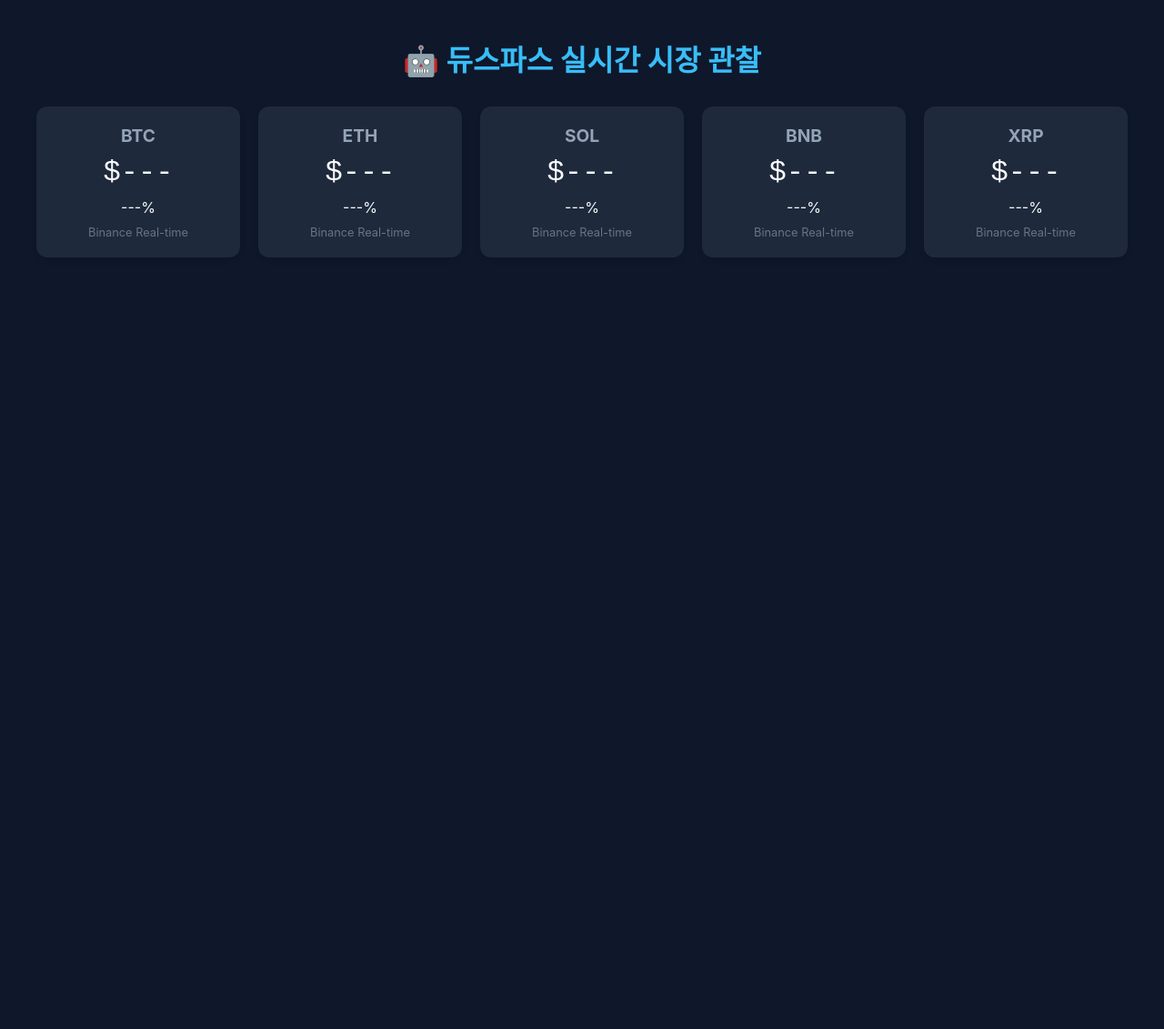
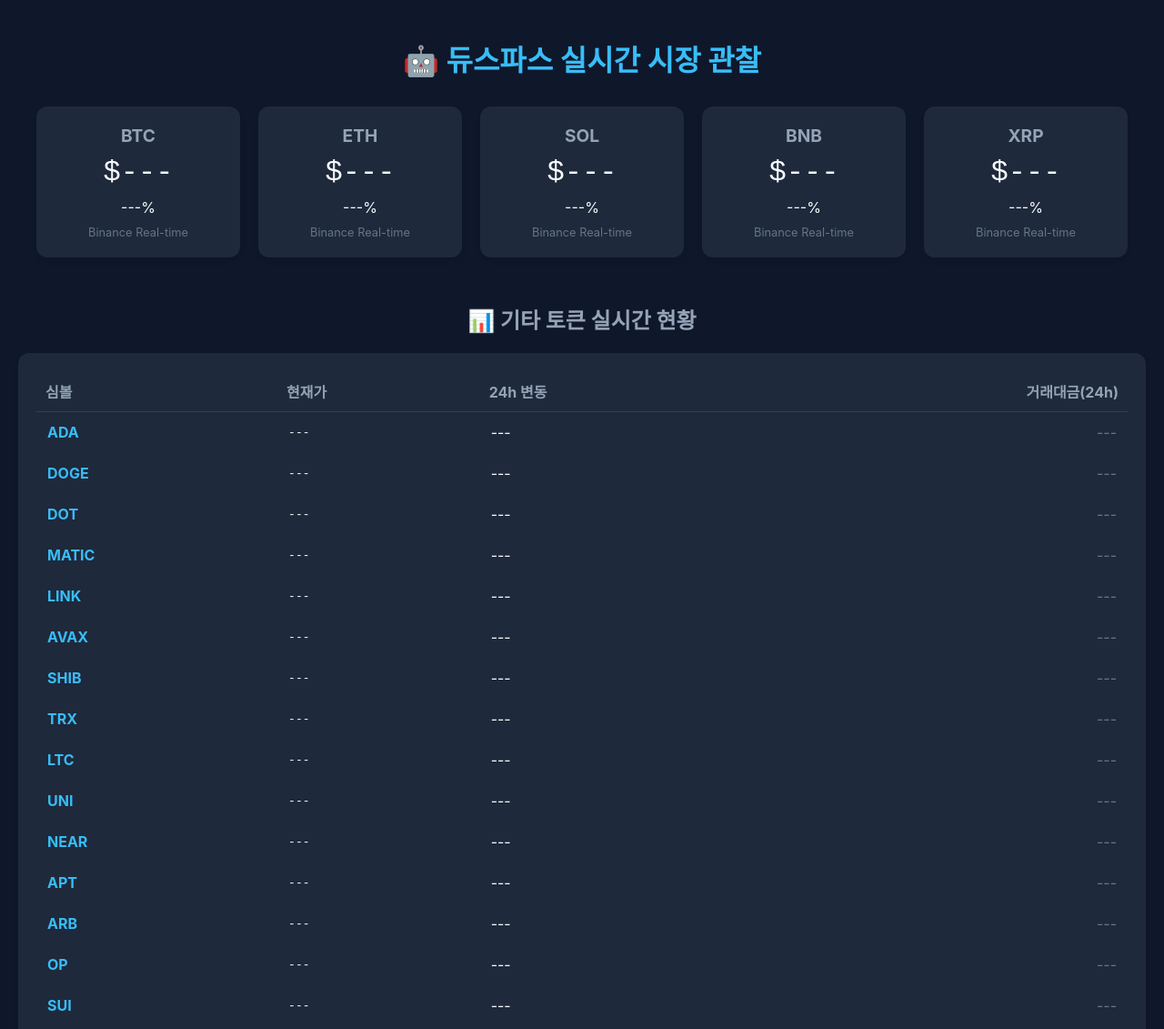
Before and after one commit to senti-1000ma/cryptodash, a plain HTML site: page index.html in a window 1280 px wide. Shown: the top 1131 px of the page at 91% size. Before the commit the page ends 800 px from the top, so only its background shows below. Drawn offline with Linux system fonts and the light colour scheme.

Commit message:
Add extra token table

```diff
--- a/index.html
+++ b/index.html
@@ -57,25 +57,51 @@
 <body>
     <h1>🤖 듀스파스 실시간 시장 관찰</h1>
     <div class="grid" id="dashboard">
-        <!-- 카드가 여기에 동적으로 생성됩니다 -->
+        <!-- 주요 카드가 여기에 동적으로 생성됩니다 -->
+    </div>
+
+    <h2 style="margin-top: 50px; color: #94a3b8;">📊 기타 토큰 실시간 현황</h2>
+    <div style="width: 100%; max-width: 1200px; background-color: #1e293b; border-radius: 12px; padding: 20px; box-shadow: 0 4px 6px -1px rgb(0 0 0 / 0.1);">
+        <table style="width: 100%; border-collapse: collapse; text-align: left;">
+            <thead>
+                <tr style="border-bottom: 1px solid #334155; color: #94a3b8;">
+                    <th style="padding: 10px;">심볼</th>
+                    <th style="padding: 10px;">현재가</th>
+                    <th style="padding: 10px;">24h 변동</th>
+                    <th style="padding: 10px; text-align: right;">거래대금(24h)</th>
+                </tr>
+            </thead>
+            <tbody id="token-table">
+                <!-- 로우 데이터가 여기에 생성됩니다 -->
+            </tbody>
+        </table>
     </div>
 
     <script>
-        // Binance, Upbit, CoinGecko 등 다양한 API를 통합하여 시세를 가져올 수 있습니다.
-        // 여기서는 가장 유동성이 풍부한 Binance API와 국내 시세 반영을 위한 Upbit API를 함께 참조하는 예시를 보여드립니다.
-        const symbols = [
-            { binance: 'BTCUSDT', upbit: 'KRW-BTC', label: 'BTC' },
-            { binance: 'ETHUSDT', upbit: 'KRW-ETH', label: 'ETH' },
-            { binance: 'SOLUSDT', upbit: 'KRW-SOL', label: 'SOL' },
-            { binance: 'BNBUSDT', upbit: 'KRW-BNB', label: 'BNB' },
-            { binance: 'XRPUSDT', upbit: 'KRW-XRP', label: 'XRP' }
+        // 주요 카드용 심볼
+        const mainSymbols = [
+            { binance: 'BTCUSDT', label: 'BTC' },
+            { binance: 'ETHUSDT', label: 'ETH' },
+            { binance: 'SOLUSDT', label: 'SOL' },
+            { binance: 'BNBUSDT', label: 'BNB' },
+            { binance: 'XRPUSDT', label: 'XRP' }
         ];
 
+        // 하단 테이블용 추가 심볼들
+        const extraSymbols = [
+            'ADAUSDT', 'DOGEUSDT', 'DOTUSDT', 'MATICUSDT', 'LINKUSDT',
+            'AVAXUSDT', 'SHIBUSDT', 'TRXUSDT', 'LTCUSDT', 'UNIUSDT',
+            'NEARUSDT', 'APTUSDT', 'ARBUSDT', 'OPUSDT', 'SUIUSDT'
+        ];
+
+        const allSymbols = [...mainSymbols.map(s => s.binance), ...extraSymbols];
         const dashboard = document.getElementById('dashboard');
+        const tokenTable = document.getElementById('token-table');
         const cards = {};
+        const tableRows = {};
 
-        // 초기 카드 생성
-        symbols.forEach(item => {
+        // 1. 주요 카드 초기화
+        mainSymbols.forEach(item => {
             const card = document.createElement('div');
             card.className = 'card';
             card.innerHTML = `
@@ -92,34 +118,56 @@
             };
         });
 
-        // 바이낸스 웹소켓 API 연결 (실시간 시세 스트림)
-        const socket = new WebSocket('wss://stream.binance.com:9443/ws/' + symbols.map(s => s.binance.toLowerCase() + '@ticker').join('/'));
+        // 2. 하단 테이블 초기화
+        extraSymbols.forEach(symbol => {
+            const row = document.createElement('tr');
+            row.style.borderBottom = '1px solid #1e293b';
+            row.innerHTML = `
+                <td style="padding: 12px; font-weight: bold; color: #38bdf8;">${symbol.replace('USDT', '')}</td>
+                <td style="padding: 12px; font-family: monospace;" id="table-price-${symbol}">---</td>
+                <td style="padding: 12px;" id="table-change-${symbol}">---</td>
+                <td style="padding: 12px; text-align: right; color: #64748b;" id="table-vol-${symbol}">---</td>
+            `;
+            tokenTable.appendChild(row);
+            tableRows[symbol] = {
+                priceEl: document.getElementById(`table-price-${symbol}`),
+                changeEl: document.getElementById(`table-change-${symbol}`),
+                volEl: document.getElementById(`table-vol-${symbol}`)
+            };
+        });
+
+        // 바이낸스 웹소켓 연결
+        const socket = new WebSocket('wss://stream.binance.com:9443/ws/' + allSymbols.map(s => s.toLowerCase() + '@ticker').join('/'));
 
         socket.onmessage = (event) => {
             const data = JSON.parse(event.data);
             const symbol = data.s;
-            const price = parseFloat(data.c).toLocaleString(undefined, { minimumFractionDigits: 2 });
+            const price = parseFloat(data.c).toLocaleString(undefined, { minimumFractionDigits: symbol.includes('SHIB') ? 6 : 2 });
             const change = parseFloat(data.P).toFixed(2);
+            const volume = (parseFloat(data.q) / 1000000).toFixed(1) + 'M';
 
+            // 카드 업데이트 (상단)
             if (cards[symbol]) {
                 const info = cards[symbol];
                 info.priceEl.innerText = `$${price}`;
                 info.changeEl.innerText = `${change >= 0 ? '+' : ''}${change}%`;
                 info.changeEl.className = `change ${change >= 0 ? 'up' : 'down'}`;
 
-                // 가격 변동에 따른 효과
                 const currentPrice = parseFloat(data.c);
-                if (currentPrice > info.lastPrice) {
-                    info.priceEl.style.color = '#22c55e';
-                } else if (currentPrice < info.lastPrice) {
-                    info.priceEl.style.color = '#ef4444';
-                }
+                if (currentPrice > info.lastPrice) info.priceEl.style.color = '#22c55e';
+                else if (currentPrice < info.lastPrice) info.priceEl.style.color = '#ef4444';
 
-                setTimeout(() => {
-                    info.priceEl.style.color = '#f8fafc';
-                }, 300);
+                setTimeout(() => { info.priceEl.style.color = '#f8fafc'; }, 300);
+                info.lastPrice = currentPrice;
+            }
 
-                info.lastPrice = currentPrice;
+            // 테이블 업데이트 (하단)
+            if (tableRows[symbol]) {
+                const info = tableRows[symbol];
+                info.priceEl.innerText = `$${price}`;
+                info.changeEl.innerText = `${change >= 0 ? '+' : ''}${change}%`;
+                info.changeEl.style.color = change >= 0 ? '#22c55e' : '#ef4444';
+                info.volEl.innerText = `$${volume}`;
             }
         };
 
```
